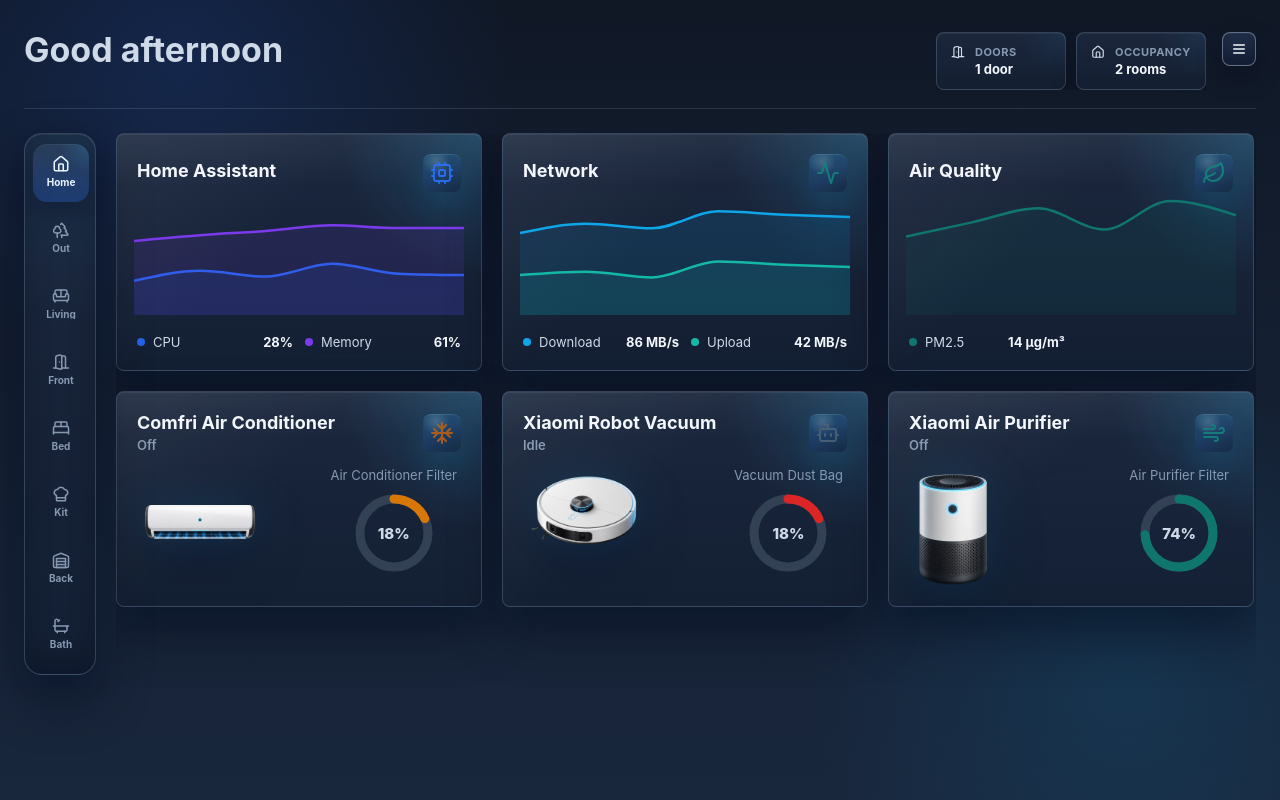
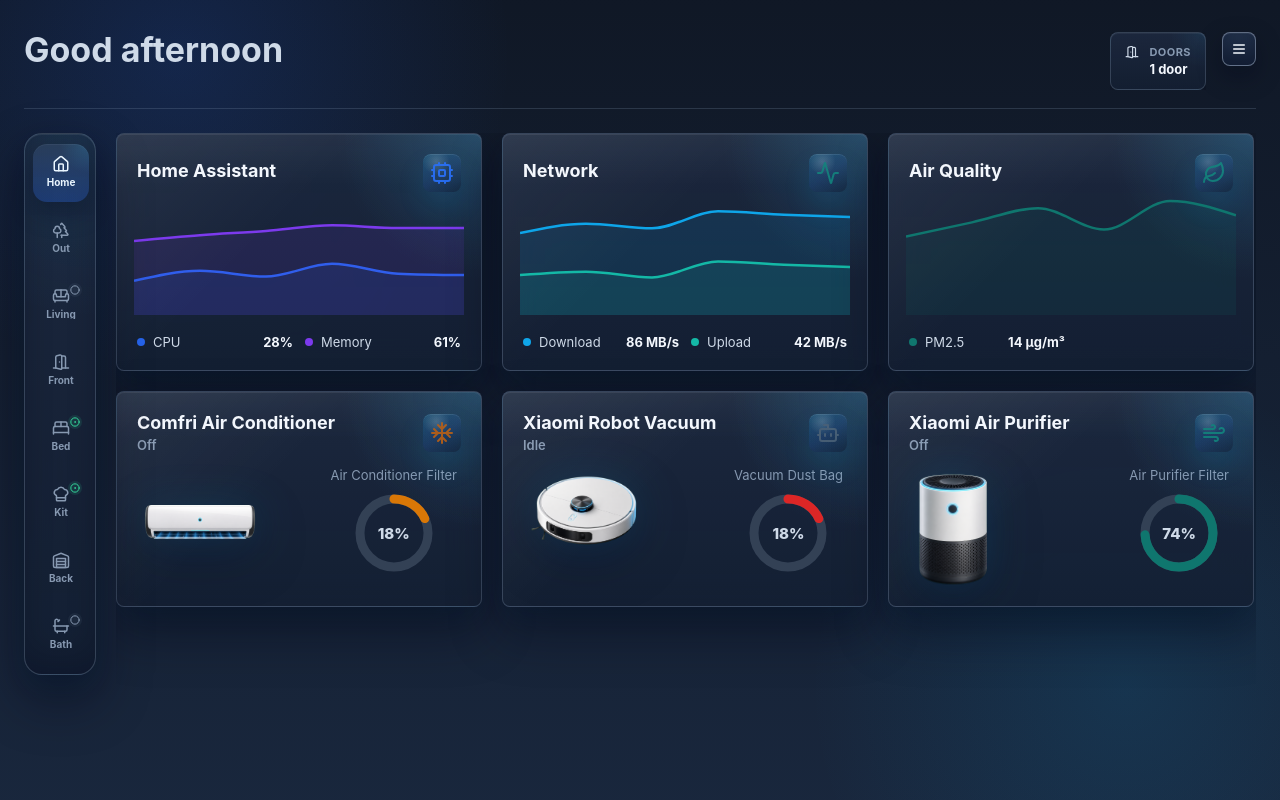
Before and after one commit to Nishen-Peiris/ha-dashboard, a React (Vite) app: page / in a window 1280 px wide. Built offline with nearby package versions, Linux system fonts and the light colour scheme.

Commit message:
Move occupancy status to navigation rail

```diff
--- a/src/App.jsx
+++ b/src/App.jsx
@@ -77,7 +77,6 @@ export default function App() {
             onPowerOff={handlePowerOff}
             onRestart={handleRestart}
             onThemeChange={setTheme}
-            occupiedRooms={rooms}
             openDoors={doors}
             onTitleBarVisibilityChange={setShowTitleBar}
             showTitleBar={showTitleBar}
@@ -88,6 +87,7 @@ export default function App() {
         <div className="content-layout">
           <NavigationRail
             activePage={activePage}
+            occupiedRooms={rooms}
             selectedRoom={selectedRoom}
             onNavigate={(item) => {
               if (item.type === 'page' && item.key === 'home') {
--- a/src/components/DashboardHeader.jsx
+++ b/src/components/DashboardHeader.jsx
@@ -1,5 +1,5 @@
 import { useEffect, useRef, useState } from 'react'
-import { Clapperboard, DoorOpen, Fan, Home, Menu, Moon, Power, RotateCcw, Settings2, Snowflake, Sun, X } from 'lucide-react'
+import { Clapperboard, DoorOpen, Fan, Menu, Moon, Power, RotateCcw, Settings2, Snowflake, Sun, X } from 'lucide-react'
 
 const DEVICE_GROUPS = {
   lights: [
@@ -55,7 +55,6 @@ export default function DashboardHeader({
   onRestart,
   onThemeChange,
   onTitleBarVisibilityChange,
-  occupiedRooms,
   openDoors,
   showTitleBar,
   theme,
@@ -69,7 +68,6 @@ export default function DashboardHeader({
   const settingsDialogRef = useRef(null)
   const chipRowRef = useRef(null)
   const chipRefs = useRef(new Map())
-  const activeRooms = occupiedRooms.filter((room) => room.occupied)
   const activeDoors = openDoors.filter((door) => door.open)
   const lightsOn = DEVICE_GROUPS.lights.filter((entityId) => entityIndex[entityId]?.state === 'on').length
   const fansOn = DEVICE_GROUPS.fans.filter((entityId) => entityIndex[entityId]?.state === 'on').length
@@ -95,13 +93,6 @@ export default function DashboardHeader({
       label: 'Doors',
       value: formatCount(activeDoors.length, 'door'),
       items: activeDoors.map((door) => door.name),
-    } : null,
-    activeRooms.length > 0 ? {
-      key: 'occupancy',
-      icon: Home,
-      label: 'Occupancy',
-      value: formatCount(activeRooms.length, 'room'),
-      items: activeRooms.map((room) => room.name),
     } : null,
     lightsOn > 0 ? {
       key: 'lights',
--- a/src/components/NavigationRail.jsx
+++ b/src/components/NavigationRail.jsx
@@ -2,6 +2,8 @@ import {
   Bath,
   BedDouble,
   ChefHat,
+  Circle,
+  CircleDot,
   DoorOpen,
   House,
   Sofa,
@@ -20,12 +22,24 @@ const NAV_ITEMS = [
   { key: 'Bathroom', label: 'Bathroom', shortLabel: 'Bath', icon: Bath, type: 'room' },
 ]
 
-export default function NavigationRail({ activePage, selectedRoom, onNavigate }) {
+export default function NavigationRail({
+  activePage,
+  selectedRoom,
+  occupiedRooms,
+  onNavigate,
+}) {
+  const occupancyByRoom = occupiedRooms.reduce((accumulator, room) => {
+    accumulator[room.name.toLowerCase()] = room.occupied
+    return accumulator
+  }, {})
+
   return (
     <nav className="nav-rail" aria-label="Primary navigation">
       <div className="nav-rail-track">
         {NAV_ITEMS.map((item) => {
           const Icon = item.icon
+          const roomOccupied = item.type === 'room' ? occupancyByRoom[item.key.toLowerCase()] : undefined
+          const OccupancyIcon = roomOccupied ? CircleDot : Circle
           const isActive = item.type === 'page'
             ? activePage === item.key
             : activePage === 'controls' && selectedRoom === item.key
@@ -40,6 +54,15 @@ export default function NavigationRail({ activePage, selectedRoom, onNavigate })
               aria-current={isActive ? 'page' : undefined}
               type="button"
             >
+              {item.type === 'room' && roomOccupied !== undefined ? (
+                <span
+                  className={`nav-rail-occupancy${roomOccupied ? ' occupied' : ''}`}
+                  aria-hidden="true"
+                  title={roomOccupied ? `${item.label} occupied` : `${item.label} vacant`}
+                >
+                  <OccupancyIcon size={10} strokeWidth={2.4} />
+                </span>
+              ) : null}
               <Icon size={18} />
               <span className="nav-rail-label">{item.shortLabel}</span>
             </button>
--- a/src/styles.css
+++ b/src/styles.css
@@ -942,6 +942,25 @@ body{
   text-overflow:ellipsis;
 }
 
+.nav-rail-occupancy{
+  position:absolute;
+  top:7px;
+  right:7px;
+  width:14px;
+  height:14px;
+  border-radius:999px;
+  display:flex;
+  align-items:center;
+  justify-content:center;
+  color:var(--text-soft);
+  background:rgba(100,116,139,.12);
+}
+
+.nav-rail-occupancy.occupied{
+  color:#34d399;
+  background:rgba(52,211,153,.12);
+}
+
 .header{
   position:relative;
   display:flex;
@@ -2089,6 +2108,13 @@ body{
     min-height:36px;
   }
 
+  .nav-rail-occupancy{
+    top:4px;
+    right:4px;
+    width:12px;
+    height:12px;
+  }
+
   .title{
     font-size:34px;
   }
```
